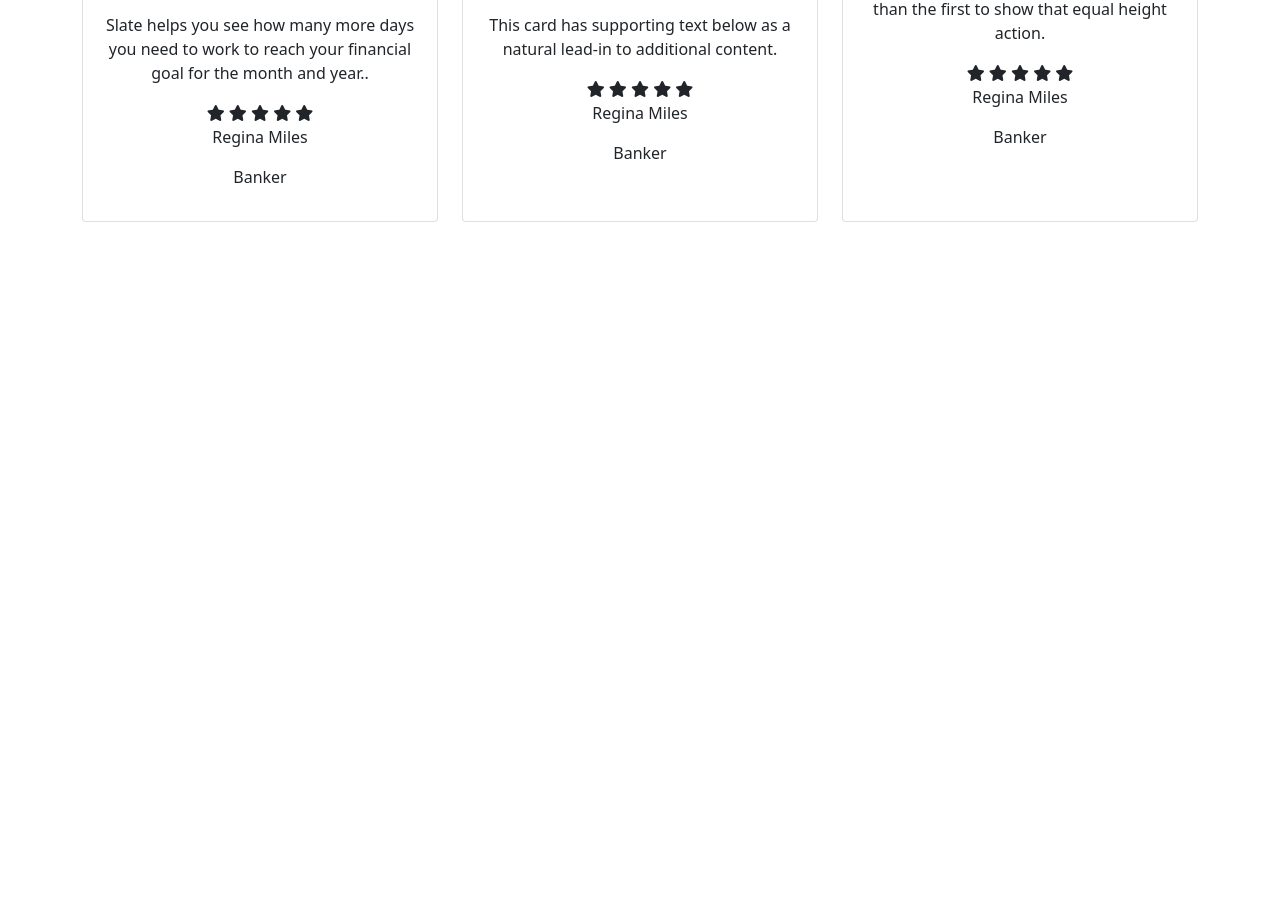
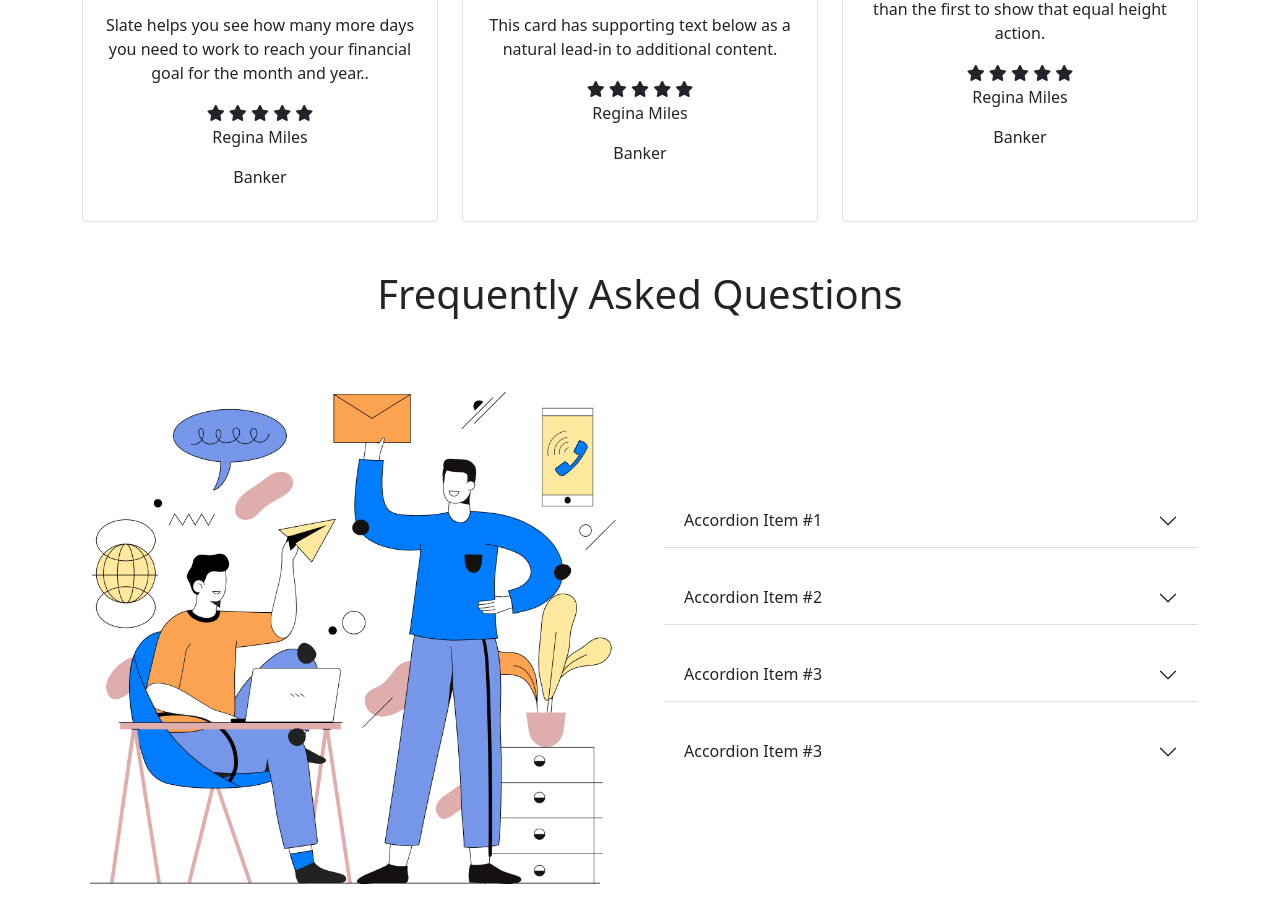
Before and after one commit to NurulIslam-EEE/honda-cbr-bootstrap, a plain HTML site: page index.html in a window 1280 px wide. Shown: the part 1558-2456 px from the top of the page. Before the commit the page ends 1780 px from the top, so only its background shows below. Drawn offline with nearby package versions, Linux system fonts and the light colour scheme.

Commit message:
FAQ section

```diff
--- a/index.html
+++ b/index.html
@@ -163,6 +163,66 @@
             </div>
         </section>
 
+        <!-- ---------FAQ section------- -->
+        <section class="container">
+            <div class="row my-5">
+                <div class="col-12 text-center">
+                    <h1>Frequently Asked <span>Questions</span> </h1>
+                </div>
+            </div>
+
+                <div class="row gx-5">
+                  <div class="col-md-6">
+                    <img class="img-fluid" src="/images/faq.png" alt="">
+                  </div>
+                  <div class="col-md-6 my-auto">
+                    <div class="accordion accordion-flush " id="accordionFlushExample">
+                        <div class="accordion-item my-4">
+                          <h2 class="accordion-header" id="flush-headingOne">
+                            <button class="accordion-button collapsed" type="button" data-bs-toggle="collapse" data-bs-target="#flush-collapseOne" aria-expanded="false" aria-controls="flush-collapseOne">
+                              Accordion Item #1
+                            </button>
+                          </h2>
+                          <div id="flush-collapseOne" class="accordion-collapse collapse" aria-labelledby="flush-headingOne" data-bs-parent="#accordionFlushExample">
+                            <div class="accordion-body">Placeholder content for this accordion, which is intended to demonstrate the <code>.accordion-flush</code> class. This is the first item's accordion body.</div>
+                          </div>
+                        </div>
+                        <div class="accordion-item my-4">
+                          <h2 class="accordion-header" id="flush-headingTwo">
+                            <button class="accordion-button collapsed" type="button" data-bs-toggle="collapse" data-bs-target="#flush-collapseTwo" aria-expanded="false" aria-controls="flush-collapseTwo">
+                              Accordion Item #2
+                            </button>
+                          </h2>
+                          <div id="flush-collapseTwo" class="accordion-collapse collapse" aria-labelledby="flush-headingTwo" data-bs-parent="#accordionFlushExample">
+                            <div class="accordion-body">Placeholder content for this accordion, which is intended to demonstrate the <code>.accordion-flush</code> class. This is the second item's accordion body. Let's imagine this being filled with some actual content.</div>
+                          </div>
+                        </div>
+                        <div class="accordion-item my-4">
+                          <h2 class="accordion-header" id="flush-headingThree">
+                            <button class="accordion-button collapsed" type="button" data-bs-toggle="collapse" data-bs-target="#flush-collapseThree" aria-expanded="false" aria-controls="flush-collapseThree">
+                              Accordion Item #3
+                            </button>
+                          </h2>
+                          <div id="flush-collapseThree" class="accordion-collapse collapse" aria-labelledby="flush-headingThree" data-bs-parent="#accordionFlushExample">
+                            <div class="accordion-body">Placeholder content for this accordion, which is intended to demonstrate the <code>.accordion-flush</code> class. This is the third item's accordion body. Nothing more exciting happening here in terms of content, but just filling up the space to make it look, at least at first glance, a bit more representative of how this would look in a real-world application.</div>
+                          </div>
+                        </div>
+                        <div class="accordion-item my-4">
+                          <h2 class="accordion-header" id="flush-headingFour">
+                            <button class="accordion-button collapsed" type="button" data-bs-toggle="collapse" data-bs-target="#flush-collapseFour" aria-expanded="false" aria-controls="flush-collapseFour">
+                              Accordion Item #3
+                            </button>
+                          </h2>
+                          <div id="flush-collapseFour" class="accordion-collapse collapse" aria-labelledby="flush-headingFour" data-bs-parent="#accordionFlushExample">
+                            <div class="accordion-body">Placeholder content for this accordion, which is intended to demonstrate the <code>.accordion-flush</code> class. This is the third item's accordion body. Nothing more exciting happening here in terms of content, but just filling up the space to make it look, at least at first glance, a bit more representative of how this would look in a real-world application.</div>
+                          </div>
+                        </div>
+                      </div>
+                  </div>
+                </div>
+
+        </section>
+
     </main>
 
 
```
